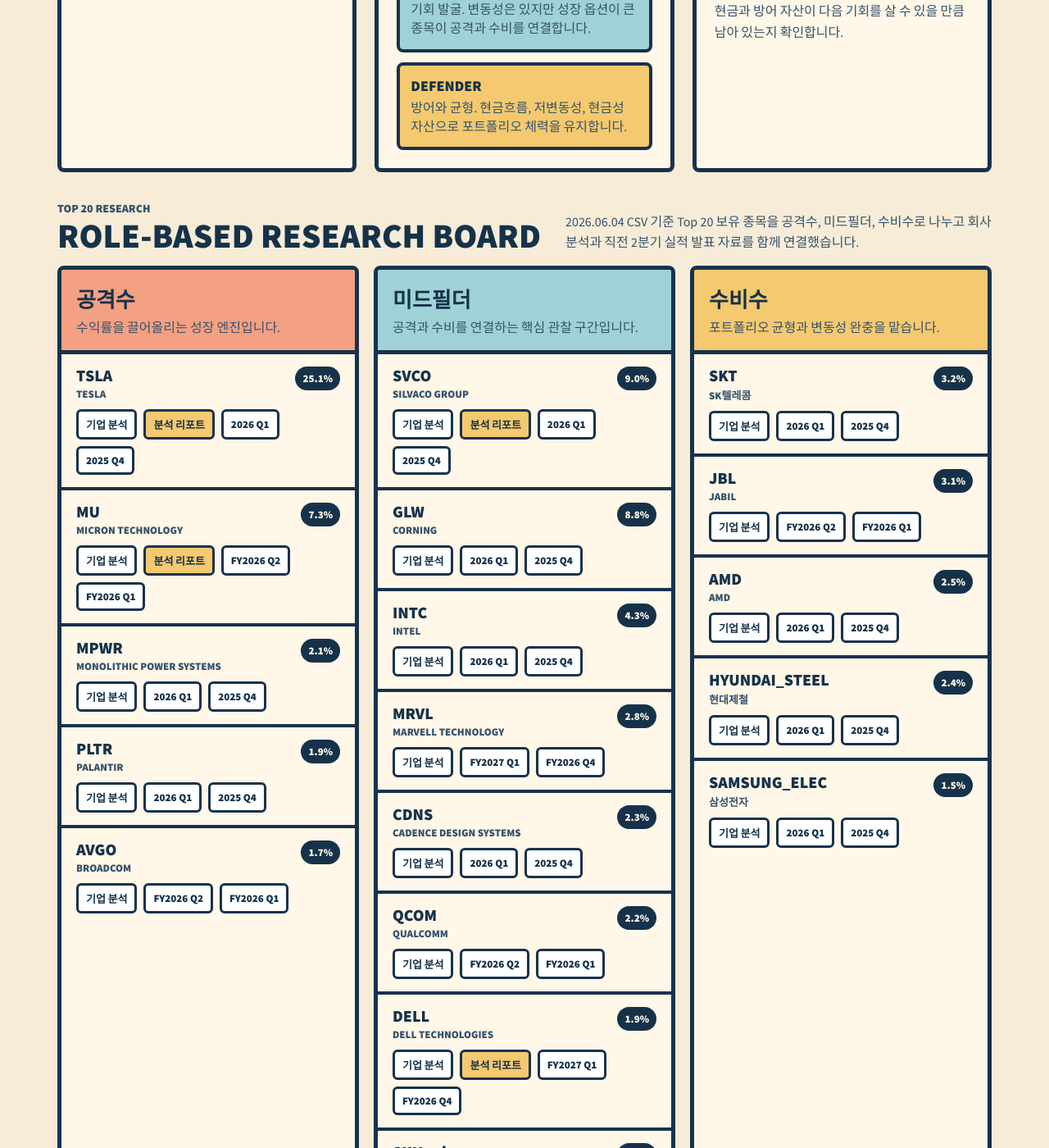
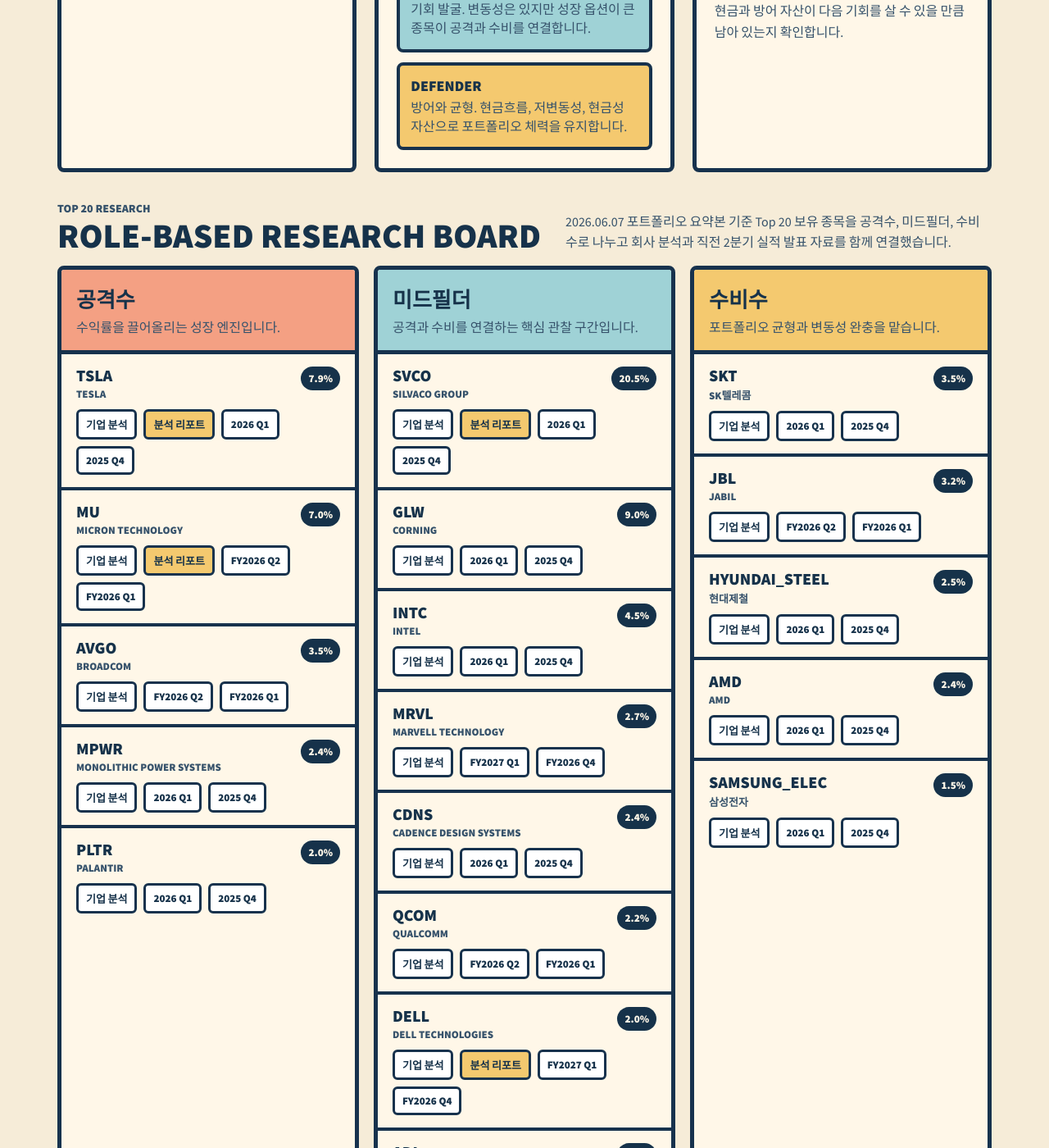
Before and after one commit to freddiekim/freddiekim.github.io, a Jekyll site: the page built from pages/portfolio.html, in a window 1280 px wide and 1400 px high, scrolled down 1679 px. Shown: the whole window at 82% size. Built offline with Jekyll 4.4.1, drawn with Linux system fonts in a browser that asks for light colours; some of the changed text lies outside the part shown.

Commit message:
메뉴 비중 최신 업데이트

```diff
--- a/_data/company_research.yml
+++ b/_data/company_research.yml
@@ -2,8 +2,8 @@
 
 - ticker: TSLA
   name: Tesla
-  portfolio_rank: 1
-  portfolio_weight: 25.1
+  portfolio_rank: 3
+  portfolio_weight: 7.9
   portfolio_role: striker
   thesis: "전기차 제조사를 넘어 에너지 저장장치, 충전 인프라, 자율주행 소프트웨어까지 확장하는 플랫폼 기업으로 추적합니다."
   observation: "투자 포인트는 차량 판매량만으로 보기보다 생산 효율, 가격 정책, FSD 채택률, 에너지 사업 성장성이 함께 움직이는지 확인하는 데 있습니다."
@@ -20,8 +20,8 @@
 
 - ticker: SVCO
   name: Silvaco Group
-  portfolio_rank: 2
-  portfolio_weight: 9.0
+  portfolio_rank: 1
+  portfolio_weight: 20.5
   portfolio_role: midfielder
   thesis: "TCAD, EDA, 반도체 IP를 묶어 AI 기반 반도체 설계·공정 최적화를 지원하는 소프트웨어 기업으로 추적합니다."
   observation: "AI FTCO와 TCAD 수요가 실적 회복을 이끌고 있으며, 소형 EDA 기업 특성상 수익성 전환과 현금흐름 안정화가 핵심 검증 포인트입니다."
@@ -38,8 +38,8 @@
 
 - ticker: GLW
   name: Corning
-  portfolio_rank: 3
-  portfolio_weight: 8.8
+  portfolio_rank: 2
+  portfolio_weight: 9.0
   portfolio_role: midfielder
   thesis: "광섬유, 특수 유리, AI 데이터센터 연결 수요를 함께 받는 AI 인프라 공급망 수혜주로 봅니다."
   observation: "Optical 성장과 NVIDIA 공급망 재평가가 주가를 끌어올렸지만, 이미 포트폴리오 비중이 높다면 Q2 실적 확인 전 추가 매수는 신중해야 합니다."
@@ -57,7 +57,7 @@
 - ticker: MU
   name: Micron Technology
   portfolio_rank: 4
-  portfolio_weight: 7.3
+  portfolio_weight: 7.0
   portfolio_role: striker
   thesis: "DRAM/NAND 사이클 기업을 넘어 HBM4, 데이터센터 SSD, 전략 고객 계약을 가진 AI 메모리 슈퍼사이클 수혜주로 추적합니다."
   observation: "HBM 공급 부족과 컨센서스 상향이 강한 리레이팅을 만들고 있지만, 단기 주가에는 이미 최상단 기대가 반영되기 시작했습니다."
@@ -75,7 +75,7 @@
 - ticker: INTC
   name: Intel
   portfolio_rank: 5
-  portfolio_weight: 4.3
+  portfolio_weight: 4.5
   portfolio_role: midfielder
   thesis: "레거시 CPU 독점 기업에서 파운드리(IFS), AI PC 클라이언트, 데이터센터 GPU 경쟁자로 구조 전환을 시도하는 대형 반도체 기업입니다."
   observation: "Panther Lake 출하, IFS 외부 고객 확보, 비용 구조 혁신이 2026~2027 thesis를 검증할 핵심 이벤트입니다. 주가 반등은 이미 일부 기대를 반영했으며, 전환 증거가 숫자로 확인되기 전까지 추가 비중 확대는 신중해야 합니다."
@@ -109,7 +109,7 @@
 
 - ticker: QCOM
   name: Qualcomm
-  portfolio_rank: 12
+  portfolio_rank: 14
   portfolio_weight: 2.2
   portfolio_role: midfielder
   thesis: "스마트폰 모뎀/IP 기업에서 자동차, IoT, AI PC, 산업용 Edge AI를 묶는 connected edge 플랫폼으로 전환 중입니다."
@@ -128,7 +128,7 @@
 - ticker: MPWR
   name: Monolithic Power Systems
   portfolio_rank: 13
-  portfolio_weight: 2.1
+  portfolio_weight: 2.4
   portfolio_role: striker
   thesis: "고효율 전력관리 IC와 모듈을 통해 AI 데이터센터, 통신, 자동차 전력 효율 병목을 해결하는 전력 반도체 기업입니다."
   observation: "Enterprise Data와 통신 수요가 강하게 확대되며 AI 서버 전력 트리의 핵심 공급망으로 재평가될 수 있습니다. 다만 높은 프리미엄 밸류에이션은 실적 지속성을 요구합니다."
@@ -145,8 +145,8 @@
 
 - ticker: SKT
   name: SK텔레콤
-  portfolio_rank: 6
-  portfolio_weight: 3.2
+  portfolio_rank: 7
+  portfolio_weight: 3.5
   portfolio_role: defender
   thesis: "국내 1위 이동통신 사업자로 안정적 배당과 AI·데이터센터 신사업(AI DC, 글로벌 AI 파트너십)을 겸비한 가치·배당형 포지션입니다."
   observation: "통신 본업의 안정적 현금흐름이 포트폴리오 내 농부 역할을 합니다. Penguin Solutions 전략투자와 SKT AI 서비스 확장이 주가 리레이팅 옵션입니다."
@@ -163,8 +163,8 @@
 
 - ticker: JBL
   name: Jabil
-  portfolio_rank: 7
-  portfolio_weight: 3.1
+  portfolio_rank: 8
+  portfolio_weight: 3.2
   portfolio_role: defender
   thesis: "EMS(전자제조서비스) 기업을 넘어 AI 서버 하드웨어 조립, 데이터센터 인프라, 헬스케어·자동화 제조 솔루션으로 확장하는 AI 인프라 공급망 수혜주입니다."
   observation: "AI 서버와 클라우드 인프라 수요가 실적을 끌어올리고 있으며, 포트폴리오 다각화와 마진 개선이 동시에 진행 중입니다. 고마진 비즈니스로의 믹스 전환이 리레이팅 논리의 핵심입니다."
@@ -181,8 +181,8 @@
 
 - ticker: AMD
   name: AMD
-  portfolio_rank: 9
-  portfolio_weight: 2.5
+  portfolio_rank: 11
+  portfolio_weight: 2.4
   portfolio_role: defender
   thesis: "데이터센터 CPU와 GPU(MI300/MI350 시리즈)를 함께 보유한 AI 인프라 공급 기업으로, NVIDIA 독점을 견제하는 대안 플랫폼입니다."
   observation: "MI300X 수요가 빠르게 확대되며 데이터센터 GPU 점유율을 끌어올리고 있습니다. EPYC CPU의 서버 시장 점유율 확대와 GPU 매출 성장이 동시에 확인되어야 리레이팅이 완성됩니다."
@@ -199,8 +199,8 @@
 
 - ticker: DELL
   name: Dell Technologies
-  portfolio_rank: 15
-  portfolio_weight: 1.9
+  portfolio_rank: 16
+  portfolio_weight: 2.0
   portfolio_role: midfielder
   thesis: "PC 제조사를 넘어 NVIDIA 기반 AI Factory, 서버, 스토리지, 서비스까지 묶는 턴키 AI 인프라 기업으로 재평가되는 구간입니다."
   observation: "AI 서버 주문, 출하, 백로그가 구조적 성장을 증명하고 있으나 총마진과 FCF 전환은 매 분기 확인해야 할 핵심 변수입니다."
@@ -217,8 +217,8 @@
 
 - ticker: PLTR
   name: Palantir
-  portfolio_rank: 14
-  portfolio_weight: 1.9
+  portfolio_rank: 15
+  portfolio_weight: 2.0
   portfolio_role: striker
   thesis: "정부와 기업 데이터를 운영 의사결정에 연결하는 AI 소프트웨어 플랫폼으로 추적합니다."
   observation: "높은 고객 락인과 전략적 데이터 플랫폼이라는 강점이 있지만, 밸류에이션을 정당화하려면 상업 고객 증가와 사용량 기반 확장이 꾸준히 확인되어야 합니다."
@@ -236,7 +236,7 @@
 - ticker: HYUNDAI_STEEL
   name: 현대제철
   portfolio_rank: 10
-  portfolio_weight: 2.4
+  portfolio_weight: 2.5
   portfolio_role: defender
   thesis: "국내 철강 기업으로 현대차그룹 내 수직 계열화 수혜와 저밸류에이션(PBR 0.3x 수준)을 결합한 가치 포지션입니다."
   observation: "철강 업황 사이클 저점 구간에서 가격 메리트로 편입했습니다. 현대차그룹 전기차·수소차 소재 공급 수혜와 수익성 개선이 thesis 핵심이나, 글로벌 철강 공급 과잉이 업사이드를 제한합니다."
@@ -253,8 +253,8 @@
 
 - ticker: MRVL
   name: Marvell Technology
-  portfolio_rank: 8
-  portfolio_weight: 2.8
+  portfolio_rank: 9
+  portfolio_weight: 2.7
   portfolio_role: midfielder
   thesis: "클라우드 AI 인프라용 custom silicon(ASIC), 데이터센터 네트워킹 IC, 5G 기지국 반도체를 묶는 AI 데이터센터 실리콘 기업입니다."
   observation: "Amazon, Google 등 하이퍼스케일러의 custom ASIC 설계를 주도하며 NVIDIA GPU 의존도를 낮추려는 고객 수요를 직접 흡수합니다. ASIC 매출 램프가 thesis의 핵심 변수입니다."
@@ -271,7 +271,7 @@
 
 - ticker: SKHynix
   name: SKHynix
-  portfolio_rank: 17
+  portfolio_rank: 18
   portfolio_weight: 1.6
   portfolio_role: midfielder
   thesis: "HBM(고대역폭메모리) 세계 1위 공급자로 AI 메모리 슈퍼사이클의 최대 수혜 기업입니다."
@@ -289,7 +289,7 @@
 
 - ticker: SOFI
   name: SoFi Technologies
-  portfolio_rank: 34
+  portfolio_rank: 38
   portfolio_weight: 0.3
   portfolio_role: other
   thesis: "소비자 금융 앱, 은행, Galileo/Technisys 인프라를 동시에 가진 핀테크 플랫폼으로 봅니다."
@@ -307,8 +307,8 @@
 
 - ticker: AVGO
   name: Broadcom
-  portfolio_rank: 16
-  portfolio_weight: 1.7
+  portfolio_rank: 6
+  portfolio_weight: 3.5
   portfolio_role: striker
   thesis: "네트워킹 반도체와 VMware 소프트웨어를 결합한 AI 인프라·엔터프라이즈 소프트웨어 복합 기업입니다."
   observation: "하이퍼스케일러 AI custom ASIC 2위 공급자로 Google TPU, Meta MTIA 등 대형 프로젝트를 수행하며, VMware 통합을 통한 소프트웨어 경상수익 증가가 밸류에이션 재평가를 뒷받침합니다."
@@ -325,8 +325,8 @@
 
 - ticker: ADI
   name: Analog Devices
-  portfolio_rank: 18
-  portfolio_weight: 1.5
+  portfolio_rank: 17
+  portfolio_weight: 1.6
   portfolio_role: midfielder
   thesis: "산업·자동차·통신 전 분야에 걸친 아날로그 IC 강자로, 사이클 저점 이후 회복과 AI 엣지 센서 수혜를 동시에 기대합니다."
   observation: "산업 재고 조정이 마무리되며 매출 회복세가 시작됐습니다. AI 데이터센터 전력 관리, 자동차 ADAS, 통신 인프라에서 동시 성장이 나타나는 구간입니다."
@@ -343,8 +343,8 @@
 
 - ticker: CDNS
   name: Cadence Design Systems
-  portfolio_rank: 11
-  portfolio_weight: 2.3
+  portfolio_rank: 12
+  portfolio_weight: 2.4
   portfolio_role: midfielder
   thesis: "반도체 설계 자동화(EDA) 툴과 IP 라이선스를 통해 모든 반도체 설계 흐름의 필수 인프라를 제공하는 소프트웨어 기업입니다."
   observation: "AI 칩 설계 폭증이 EDA 수요를 구조적으로 끌어올리고 있으며, Synopsys와 함께 과점 구조를 유지합니다. 매출의 90% 이상이 반복 라이선스로 수익 가시성이 높습니다."
@@ -380,7 +380,7 @@
 - ticker: SAMSUNG_EM
   name: 삼성전기
   portfolio_rank: 23
-  portfolio_weight: 0.6
+  portfolio_weight: 0.7
   portfolio_role: other
   thesis: "MLCC, 카메라모듈, 반도체 패키지기판(FC-BGA)을 주력으로 하는 전장·AI·IT 부품 공급 기업입니다."
   observation: "AI 서버용 FC-BGA와 전기차 전장 MLCC 수요 확대가 중장기 성장을 이끕니다. 스마트폰 MLCC 수요 회복과 맞물리면 멀티 세그먼트 동시 성장 구간이 가능합니다."
@@ -415,8 +415,8 @@
 
 - ticker: COHR
   name: Coherent
-  portfolio_rank: 21
-  portfolio_weight: 0.7
+  portfolio_rank: 22
+  portfolio_weight: 0.8
   portfolio_role: other
   thesis: "광통신 부품(트랜시버·레이저)과 반도체 레이저를 데이터센터 AI 인프라에 공급하는 광자(Photonics) 기업입니다."
   observation: "AI 데이터센터 내 광인터커넥트 수요 폭증을 정면으로 받고 있으며, 800G/1.6T 트랜시버로의 전환이 ASP와 마진을 끌어올리는 구간입니다. 소규모 포지션으로 광학 인프라 옵션을 확보했습니다."
@@ -433,7 +433,7 @@
 
 - ticker: MELI
   name: MercadoLibre
-  portfolio_rank: 24
+  portfolio_rank: 25
   portfolio_weight: 0.6
   portfolio_role: other
   thesis: "라틴아메리카 이커머스·핀테크 플랫폼으로, 결제(Mercado Pago), 물류(Envios), 신용(대출)을 수직 통합한 지역 독점 기업입니다."
@@ -451,7 +451,7 @@
 
 - ticker: NVDA
   name: NVIDIA
-  portfolio_rank: 25
+  portfolio_rank: 27
   portfolio_weight: 0.6
   portfolio_role: other
   thesis: "GPU 반도체 회사를 넘어 CUDA, 네트워킹, DPU, NIM, Vera Rubin CPU까지 묶은 AI 인프라 운영체제 기업입니다."
@@ -469,8 +469,8 @@
 
 - ticker: NAVER
   name: NAVER
-  portfolio_rank: 22
-  portfolio_weight: 0.6
+  portfolio_rank: 24
+  portfolio_weight: 0.7
   portfolio_role: other
   thesis: "국내 검색·커머스 1위 플랫폼으로 HyperCLOVA X AI 모델, 웹툰·제페토 글로벌 콘텐츠, 클라우드(NCP)를 결합한 디지털 플랫폼 기업입니다."
   observation: "AI 검색 전환(AiSEARCH)과 스마트스토어 커머스 성장이 본업을 방어하며, 생성형 AI 서비스의 유료 전환율이 향후 리레이팅 관건입니다."
@@ -487,8 +487,8 @@
 
 - ticker: DB_HITEK
   name: DB하이텍
-  portfolio_rank: 28
-  portfolio_weight: 0.5
+  portfolio_rank: 29
+  portfolio_weight: 0.6
   portfolio_role: other
   thesis: "8인치 파운드리 전문 기업으로 전력 반도체(PMIC), 디스플레이 구동칩(DDI), CMOS 이미지센서 공정에 특화된 아날로그·혼합신호 파운드리입니다."
   observation: "AI 데이터센터 전력 반도체 수요와 전기차 전장 PMIC 수요가 중장기 성장 동력입니다. 8인치 파운드리 업황 회복과 맞물려 가동률이 회복되는 구간입니다."
@@ -505,7 +505,7 @@
 
 - ticker: PHILOPTICS
   name: 필옵틱스
-  portfolio_rank: 27
+  portfolio_rank: 30
   portfolio_weight: 0.5
   portfolio_role: other
   thesis: "레이저·광학 기반 디스플레이 및 배터리 제조장비 기업으로, OLED 절단·검사 장비와 2차전지 레이저 공정 장비에 집중합니다."
@@ -522,7 +522,7 @@
 
 - ticker: SAMSUNG_SDI
   name: 삼성SDI
-  portfolio_rank: 29
+  portfolio_rank: 34
   portfolio_weight: 0.4
   portfolio_role: other
   thesis: "원통형·각형 배터리와 전자재료(반도체 소재)를 겸비한 글로벌 2차전지·소재 기업입니다."
@@ -540,7 +540,7 @@
 
 - ticker: IBM
   name: IBM
-  portfolio_rank: 35
+  portfolio_rank: 39
   portfolio_weight: 0.3
   portfolio_role: other
   thesis: "레거시 IT 기업에서 Red Hat, 하이브리드 클라우드, 엔터프라이즈 AI, 메인프레임 AI, 퀀텀 옵션을 가진 플랫폼 기업으로 전환 중입니다."
@@ -558,8 +558,8 @@
 
 - ticker: HANKOOK_TIRE
   name: 한국타이어앤테크놀로지
-  portfolio_rank: 31
-  portfolio_weight: 0.3
+  portfolio_rank: 36
+  portfolio_weight: 0.4
   portfolio_role: other
   thesis: "글로벌 7위 타이어 기업으로 전기차 전용 타이어, 프리미엄 승용차 타이어, 북미·유럽 시장 확대를 추진하는 가치 포지션입니다."
   observation: "낮은 PBR과 안정적 배당이 편입 이유입니다. 전기차 타이어 시장 성장과 북미 OE(원장착) 납품 확대가 장기 업사이드입니다."
@@ -576,8 +576,8 @@
 
 - ticker: SNDK
   name: SanDisk
-  portfolio_rank: 32
-  portfolio_weight: 0.3
+  portfolio_rank: 26
+  portfolio_weight: 0.6
   portfolio_role: other
   thesis: "소비자용 플래시 브랜드에서 AI 데이터센터 NAND와 장기 공급계약 기반의 스토리지 인프라 기업으로 전환 중입니다."
   observation: "NBM 다년 계약과 데이터센터 매출 폭증이 구조적 전환을 보여주지만, NAND 사이클과 고변동성은 가장 큰 관리 대상입니다."
@@ -594,8 +594,8 @@
 
 - ticker: NOKCHAKROSS
   name: 녹십자웰빙
-  portfolio_rank: 41
-  portfolio_weight: 0.1
+  portfolio_rank: 43
+  portfolio_weight: 0.2
   portfolio_role: other
   thesis: "건강기능식품·영양제 전문 기업으로 소규모 헬스케어 소비재 포지션입니다."
   observation: "소규모 포지션으로 단기 모멘텀 성격이 강합니다. 수익성과 성장 지속 여부를 지속 모니터링합니다."
@@ -642,7 +642,7 @@
 
 - ticker: BE
   name: Bloom Energy
-  portfolio_rank: 36
+  portfolio_rank: 40
   portfolio_weight: 0.3
   portfolio_role: other
   thesis: "수소 테마주가 아니라 AI 데이터센터 전력 병목을 줄이는 온사이트 전력 인프라 기업으로 추적합니다."
@@ -724,8 +724,8 @@
 
 - ticker: TEM
   name: Tempus AI
-  portfolio_rank: 42
-  portfolio_weight: 0.1
+  portfolio_rank: 21
+  portfolio_weight: 1.1
   portfolio_role: other
   thesis: "임상 데이터와 AI를 결합해 정밀의료, 진단, 제약사 연구개발 효율화를 겨냥하는 헬스케어 데이터 기업으로 추적합니다."
   observation: "데이터 자산과 의료 현장 접점이 핵심입니다. 투자 판단에는 매출 성장뿐 아니라 손익 개선, 데이터 네트워크 확장, 제약사 파트너십의 반복성이 중요합니다."
--- a/pages/portfolio.html
+++ b/pages/portfolio.html
@@ -743,7 +743,7 @@ title: My Portfolio
           <p class="portfolio-kicker">Top 20 Research</p>
           <h2 id="portfolio-research-title">Role-Based Research Board</h2>
         </div>
-        <p>2026.06.04 CSV 기준 Top 20 보유 종목을 공격수, 미드필더, 수비수로 나누고 회사 분석과 직전 2분기 실적 발표 자료를 함께 연결했습니다.</p>
+        <p>2026.06.07 포트폴리오 요약본 기준 Top 20 보유 종목을 공격수, 미드필더, 수비수로 나누고 회사 분석과 직전 2분기 실적 발표 자료를 함께 연결했습니다.</p>
       </div>
 
       <div class="research-role-grid">
```
Also changed, not shown: 1 other file.
